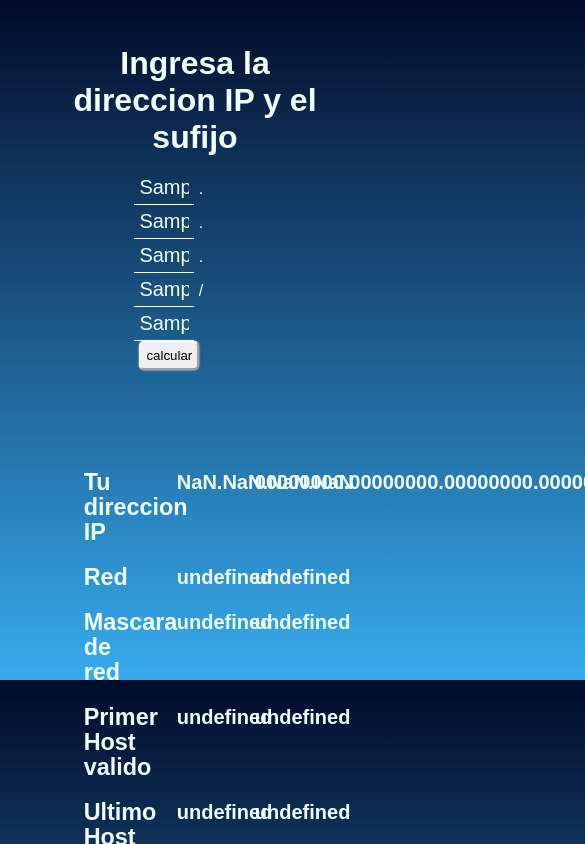
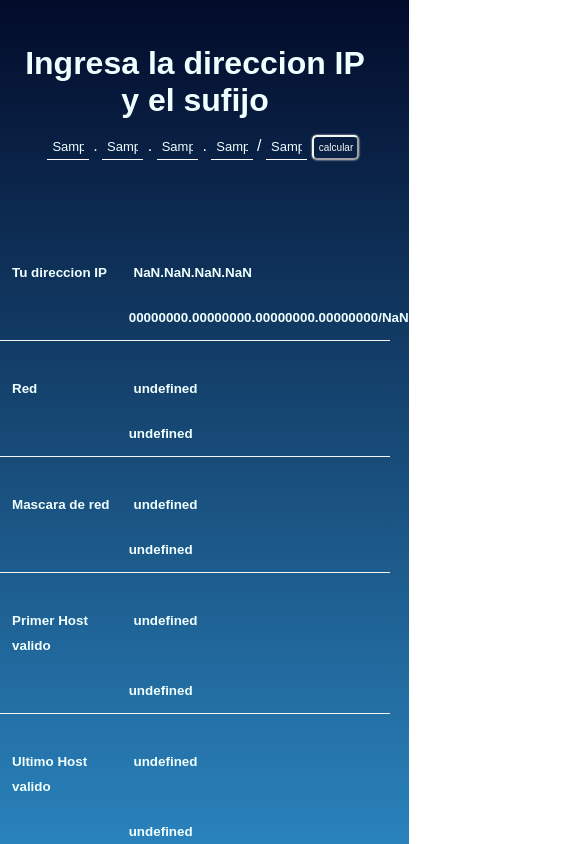
Before and after one commit to Misael-04/Calculadora-Ip, a plain HTML site: page index.html in a window 390 px wide. Both pictures are taken after typing "Sample", "Sample", "Sample", "Sample", "Sample" into the empty fields and a click on the input "calcular". Shown: the top 844 px of the page, 585 px wide, since content can reach past the window. Drawn offline with nearby package versions, Linux system fonts and the light colour scheme.

Commit message:
3er commit

```diff
--- a/calculadora.js
+++ b/calculadora.js
@@ -1299,19 +1299,19 @@ $('#resultados').hide();
 
 
    $('#direccion').append('<h4 id = "direccionRed">' + direccionIp + '</h4>');
-   $('#direccion').append('<h4 id = "direccionRedBinario">' + direccionIpBinario + '</h4>');
+   $('#direccion').append(`<h5 id = "direccionRedBinario">${direccionIpBinario}</h5>`);
    $('#red').append('<h4>' + direccionRed +'</h4>');
-   $('#red').append('<h4>' + direccionRedBinario +'</h4>');
+   $('#red').append('<h5>' + direccionRedBinario +'</h5>');
    $('#mascara').append('<h4>' + mascara + '</h4');
-   $('#mascara').append('<h4>' + mascaraBinario + '</h4');
+   $('#mascara').append('<h5>' + mascaraBinario + '</h4');
    $('#primerHostValido').append('<h4>' + primerHost + '</h4');
-   $('#primerHostValido').append('<h4>' + primerHostBinario + '</h4');
+   $('#primerHostValido').append('<h5>' + primerHostBinario + '</h4');
    $('#ultimoHostValido').append('<h4>' + ultimoHost + '</h4');
-   $('#ultimoHostValido').append('<h4>' + ultimoHostBinario + '</h4');
+   $('#ultimoHostValido').append('<h5>' + ultimoHostBinario + '</h4');
    $('#wilcard').append('<h4>' + wildcard + '</h4');
-   $('#wilcard').append('<h4>' + wildcardBinario + '</h4');
+   $('#wilcard').append('<h5>' + wildcardBinario + '</h4');
    $('#broadcast').append('<h4>' + broadcast + '</h4');
-   $('#broadcast').append('<h4>' + broadcastBinario + '</h4');
+   $('#broadcast').append('<h5>' + broadcastBinario + '</h4');
 
 
  });
--- a/index.html
+++ b/index.html
@@ -3,7 +3,8 @@
 
 <head>
     <meta charset="utf-8">
-    <link rel="stylesheet" href="styles.css">
+    <meta name="viewport" content="width=device-width"/>
+    <link rel="stylesheet" href="styles.css"/>
     <title>Calculadora IP</title>
 </head>
 
@@ -33,7 +34,7 @@
             <div id="mascara"><h3>Mascara de red</h3></div>
             <div id="primerHostValido"><h3>Primer Host valido</h3></div>
             <div id="ultimoHostValido"><h3>Ultimo Host valido</h3></div>
-            <div id="wilcard"><h3>Wilcard</h3></div>
+            <div id="wilcard"><h3>Wildcard</h3></div>
             <div id="broadcast"><h3>Broadcast</h3></div>
         </div>
 
--- a/styles.css
+++ b/styles.css
@@ -2,7 +2,6 @@
   margin: 0px;
   padding: 0px;
   font-family: Arial, Helvetica, sans-serif;
-  /* background-color: #020B2A; */
   color: azure;
 }
 * body {
@@ -14,6 +13,7 @@
   margin: 30px auto;
 }
 #contenido #direccion_ip {
+  align-items: center;
   color: azure;
   padding: 15px;
 }
@@ -22,11 +22,12 @@
   margin-bottom: 15px;
 }
 #contenido #direccion_ip #octetos {
-  width: 43%;
-  margin: 0px auto;
+  margin-left: 30%;
 }
 #contenido #direccion_ip input[type="text"] {
-  width: 50px;
+  width: 5%;
+  margin-left: 5px;
+  margin-right: 5px;
   border: none;
   font-size: 20px;
   text-align: center;
@@ -36,15 +37,18 @@
 }
 #contenido #direccion_ip input[type="submit"] {
   padding: 5px;
-  color: black;
-  margin-left: 5px;
+  color: whitesmoke;
   border-radius: 5px;
   border-color: whitesmoke;
   box-shadow: 0px 0px 2px whitesmoke;
+  width: 10%;
+  margin-left: 5px;
+  background: transparent;
 }
 #contenido #resultados {
   margin-top: 75px;
   display: none;
+  width: 100%;
 }
 #contenido #resultados div {
   display: flex;
@@ -52,14 +56,165 @@
   margin: 0px auto;
   font-size: 20px;
   line-height: 25px;
+  border-bottom: 1px solid whitesmoke;
 }
 #contenido #resultados h3 {
   width: 25%;
 }
 #contenido #resultados h4 {
-  width: 19%;
+  width: 20%;
+  font-size: 100%;
+}
+#contenido #resultados h5 {
+  width: 50%;
 }
 #contenido #resultados h3,
-#contenido #resultados h4 {
+#contenido #resultados h4,
+#contenido #resultados h5 {
   margin: 10px 15px;
+  line-height: 25px;
+  font-size: 100%;
+  text-align: left;
 }
+@media (max-width: 1131px) {
+  #contenido #direccion_ip #octetos input[type="text"] {
+    width: 6%;
+    margin-left: 0px;
+    margin-right: 0px;
+  }
+  #contenido #direccion_ip #octetos input[type="submit"] {
+    width: 15%;
+    margin-left: 0px;
+    font-size: 10px;
+  }
+}
+@media (max-width: 976px) {
+  body {
+    height: 875px;
+  }
+  #contenido #direccion_ip #octetos {
+    margin-left: 25% ;
+  }
+  input[type="submit"] {
+    width: 10%;
+    font-size: 10px;
+  }
+}
+@media (max-width: 858px) {
+  #contenido {
+    width: 95%;
+  }
+  #contenido #direccion_ip #octetos {
+    margin-left: 15%;
+    width: 80%;
+  }
+  #contenido #direccion_ip #octetos input[type="text"] {
+    width: 10%;
+  }
+  #contenido #resultados div {
+    width: 100%;
+  }
+  #contenido #resultados h3,
+  #contenido #resultados h4,
+  #contenido #resultados h5 {
+    font-size: 90%;
+  }
+}
+@media (max-width: 750px) {
+  #contenido #resultados h3,
+  #contenido #resultados h4,
+  #contenido #resultados h5 {
+    font-size: 78%;
+  }
+}
+@media (max-width: 682px) {
+  #contenido #resultados h3 {
+    width: 15%;
+  }
+}
+@media (max-width: 608px) {
+  #contenido {
+    width: 100%;
+  }
+  #contenido #resultados h3,
+  #contenido #resultados h4,
+  #contenido #resultados h5 {
+    font-size: 75%;
+  }
+}
+@media (max-width: 577px) {
+  body {
+    height: 1100px;
+  }
+  #contenido #resultados div {
+    flex-wrap: wrap;
+    margin-bottom: 25px;
+    width: 85%;
+  }
+  #contenido #resultados h3 {
+    width: 25%;
+  }
+  #contenido #resultados h5 {
+    margin-left: 33%;
+  }
+  #contenido #resultados h3,
+  #contenido #resultados h4,
+  #contenido #resultados h5 {
+    font-size: 75%;
+  }
+}
+@media (max-width: 467px) {
+  #contenido #resultados div {
+    width: 100%;
+  }
+  #contenido #resultados h3,
+  #contenido #resultados h4 {
+    margin: 10px 12px;
+  }
+  #contenido #resultados h3,
+  #contenido #resultados h4,
+  #contenido #resultados h5 {
+    font-size: 70%;
+  }
+}
+@media (max-width: 415px) {
+  #contenido #direccion_ip #octetos {
+    margin-left: 9%;
+    width: 87%;
+  }
+  #contenido #direccion_ip #octetos input[type="text"] {
+    font-size: 13px;
+  }
+  #contenido #resultados h3,
+  #contenido #resultados h4,
+  #contenido #resultados h5 {
+    font-size: 67%;
+  }
+}
+@media (max-width: 385px) {
+  #contenido #direccion_ip {
+    padding: 0px;
+    width: 100%;
+  }
+  #contenido #direccion_ip h1 {
+    font-size: 17px;
+  }
+  #contenido #direccion_ip #octetos {
+    margin-left: 15%;
+    width: 100%;
+  }
+  #contenido #direccion_ip #octetos input[type="text"] {
+    width: 6%;
+    font-size: 13px;
+  }
+  #contenido #direccion_ip #octetos input[type="submit"] {
+    font-size: 9px;
+  }
+  #contenido #resultados h3,
+  #contenido #resultados h5 {
+    font-size: 60%;
+  }
+  #contenido #resultados h3 {
+    margin-left: 2px;
+  }
+}
```
